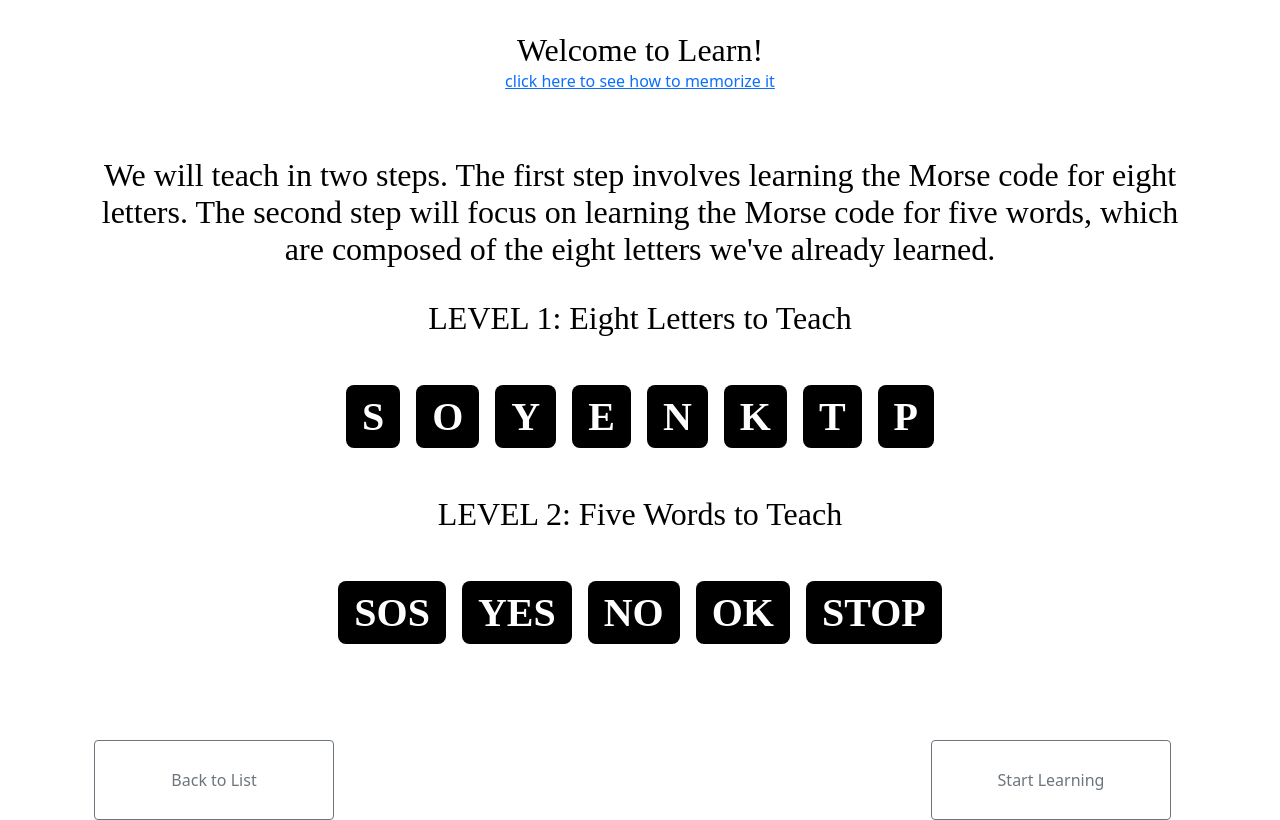
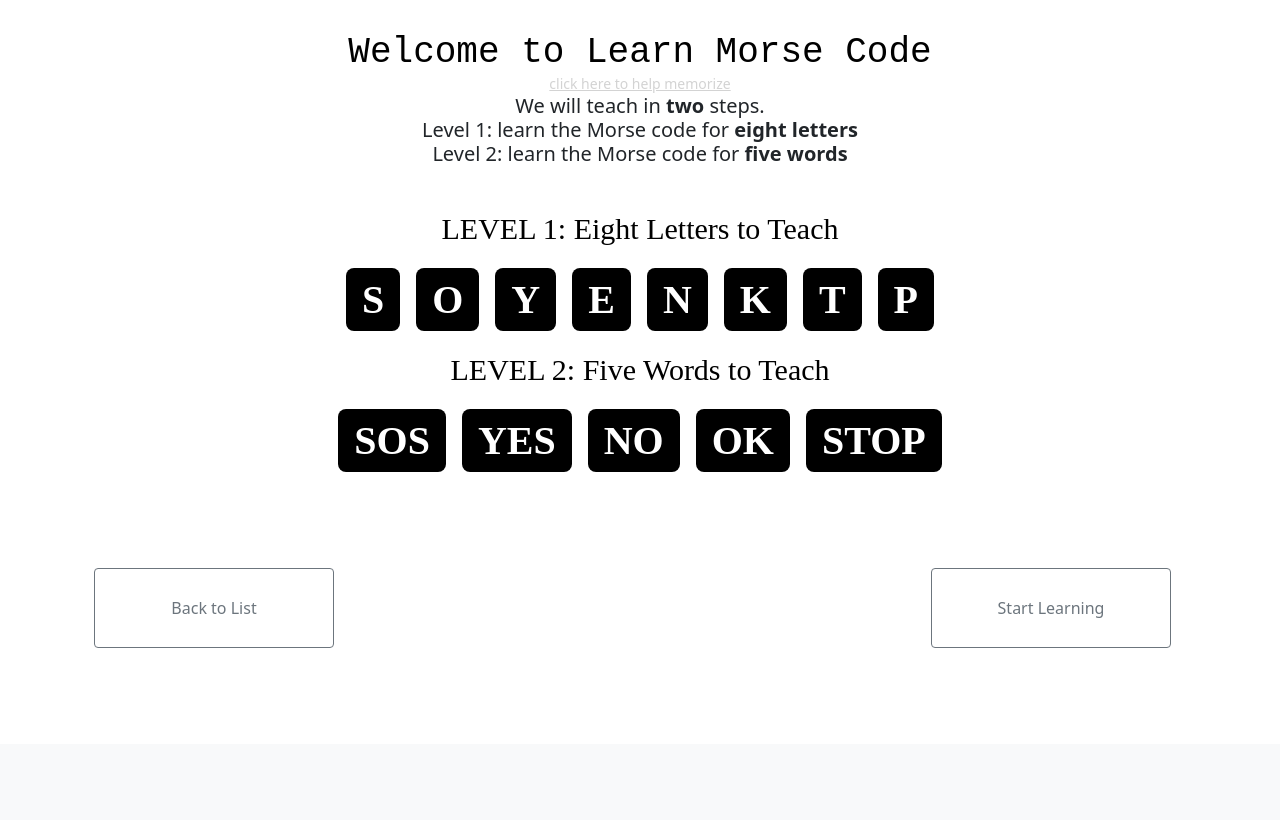
Before and after one commit to Jiaxin-yyjx/MorseCode, a Flask app: page /menuchar in a window 1280 px wide. Shown: the part 56-876 px from the top of the page. After the commit the page ends 704 px from the top, so only its background shows below. Run offline with Flask 3, Linux system fonts and the light colour scheme; some libraries are stand-ins or nearby versions.

Commit message:
icon change and menue design

```diff
--- a/static/main.css
+++ b/static/main.css
@@ -96,16 +96,22 @@
     width: 40rem;
 }
 /* menu char words*/
+.introtolearntext {
+    font-size: 20px;
+    line-height: 24px;
+    text-align: center;
+}
 .morsemenu {
     display: flex;
     flex-direction: column;
     justify-content: center;
+    margin-bottom: 40px;
 }
 .char-borad-title {
     color: #000;
     text-align: center;
-    font-family: "Josefin Sans";
-    font-size: 2rem;
+    font-family: "Courier New";
+    font-size: 36px;
     font-style: normal;
     font-weight: 400;
     line-height: normal;
@@ -114,18 +120,19 @@
 .momory-tree-link {
     display: inline-block;
     text-align: center;
-    margin-bottom: 2rem;
+    font-size: 14px;
+    color: lightgray;
 }
 .words-menu-title {
     color: #000;
     text-align: center;
     font-family: "Josefin Sans";
-    font-size: 2rem;
+    font-size: 30px;
     font-style: normal;
     font-weight: 400;
-    line-height: normal;
-    margin-bottom: 2rem;
-    margin-top: 2rem;
+    line-height: 30px;
+    margin-bottom: 0.5rem;
+    margin-top: 0.5rem;
 }
 .morsemenu-char-card {
     width: 5rem;
@@ -170,8 +177,19 @@
     font-weight: 700;
     line-height: normal;
     text-decoration: none;
+    transition: background-color 0.3s;
+}
+.buttontext:hover {
+    color: white;
+}
+.wordbutton:hover {
+    background-color: orange;
 }
 /* word learning */
+.iconlayout {
+    width: 80px;
+    height: auto;
+}
 .playcharsound {
     align-items: center;
 }
--- a/templates/learn/menuchar.html
+++ b/templates/learn/menuchar.html
@@ -5,16 +5,19 @@
 <div class="morsemenu">
     <div class="morsemenu">
         <div class="char-borad-title">
-            Welcome to Learn!
+            Welcome to Learn Morse Code
         </div>
         <a class="momory-tree-link" href="{{url_for('dashtree') }}">
-            click here to see how to memorize it
+            click here to help memorize
         </a>
-        <div class="char-borad-title">
-            We will teach in two steps. The first step involves learning
-             the Morse code for eight letters. The second step will focus
-              on learning the Morse code for five words, which are composed
-              of the eight letters we've already learned.
+        <div class="introtolearntext">
+            We will teach in <strong> two </strong>steps.
+        </div>
+        <div class="introtolearntext">
+            Level 1: learn the Morse code for <strong>eight letters</strong>
+        </div>
+        <div class="introtolearntext">
+            Level 2: learn the Morse code for <strong>five words</strong>
         </div>
     </div>
     <div class="words-to-learn">
@@ -25,7 +28,7 @@
             <div class="row justify-content-md-center onerowchar">
                 {% for index, letter in letters.items() %}
                 <div class="col-md-auto wordbutton">
-                    <a class="buttontext"href="{{ url_for('word_learning',index=index)}}">{{ letter }}</a>
+                    <a class="buttontext" href="{{ url_for('word_learning',index=index)}}">{{ letter }}</a>
                 </div>
                 {% endfor %}
             </div>
@@ -37,7 +40,7 @@
             <div class="row justify-content-md-center onerowchar">
                 {% for index, word in words.items() %}
                 <div class="col-md-auto wordbutton">
-                    <a class="buttontext"href="{{ url_for('word_learning',index=index)}}">{{ word }}</a>
+                    <a class="buttontext" href="{{ url_for('word_learning',index=index)}}">{{ word }}</a>
                 </div>
                 {% endfor %}
             </div>
@@ -45,7 +48,7 @@
     </div>
     <div class="row justify-content-between deletemargin">
         <div class="col-3">
-            <a href="{{ url_for('start') }}">
+            <a  href="{{ url_for('start') }}">
             <button class="buttonlayout btn btn-outline-secondary">Back to List</button>
             </a>
         </div>
```
Also changed, not shown: templates/learn/wordlearning.html (+10 -22 lines), static/images/icon.png (added).
